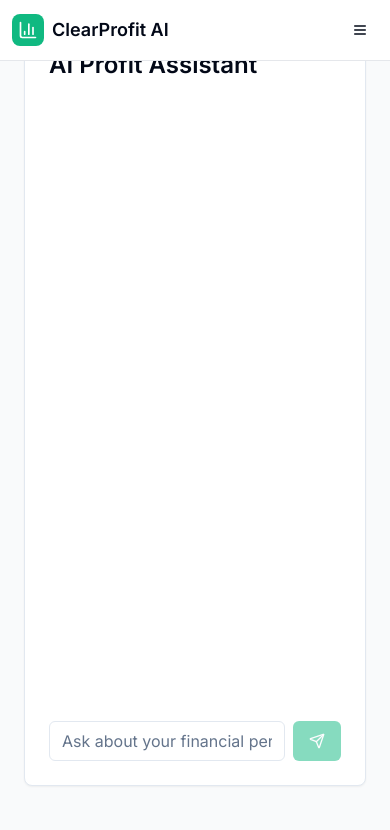
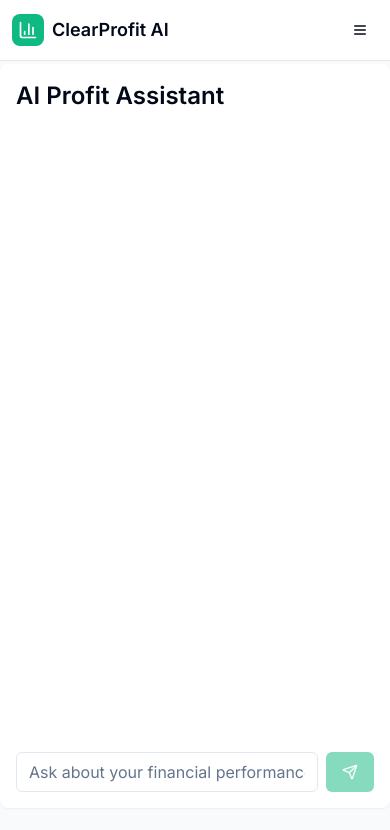
Before and after one commit to conbentley/profit-auditor-ai, a React (Vite) app: page /ai-profit-assistant in a window 390 px wide. Shown: the top 830 px of the page. Built offline with nearby package versions, Linux system fonts and the light colour scheme.

Commit message:
Fix: AI Profit Assistant mobile layout
The AI Profit Assistant page on mobile now has a margin to prevent underlapping into the header.  The chat assistant is now full-width.

```diff
--- a/src/pages/AIProfitChat.tsx
+++ b/src/pages/AIProfitChat.tsx
@@ -196,9 +196,9 @@ export default function AIProfitChat() {
       <Sidebar />
       <div className="flex-1">
         <Header />
-        <main className="p-6">
-          <Card className="p-6">
-            <div className="flex justify-between items-center mb-6">
+        <main className="p-0 md:p-6 mt-16 md:mt-0">
+          <Card className="border-0 md:border">
+            <div className="flex justify-between items-center mb-6 px-4 md:px-6 pt-4 md:pt-6">
               <h2 className="text-2xl font-semibold">AI Profit Assistant</h2>
               {chatHistory?.messages?.length > 0 && (
                 <Button
@@ -215,7 +215,7 @@ export default function AIProfitChat() {
 
             {/* Chat Messages */}
             <ScrollArea
-              className="h-[600px] pr-4 mb-4"
+              className="h-[600px] px-4 md:px-6 mb-4"
               ref={scrollAreaRef}
             >
               <div className="space-y-4">
@@ -235,12 +235,14 @@ export default function AIProfitChat() {
             </ScrollArea>
 
             {/* Chat Input */}
+            <div className="px-4 md:px-6 pb-4 md:pb-6">
               <ChatInput
                 query={query}
                 setQuery={setQuery}
                 onSend={handleSendMessage}
                 isLoading={isChatLoading || updateChat.isPending}
               />
+            </div>
           </Card>
         </main>
       </div>
```
Lines whose indentation alone changed are shown as unchanged.
